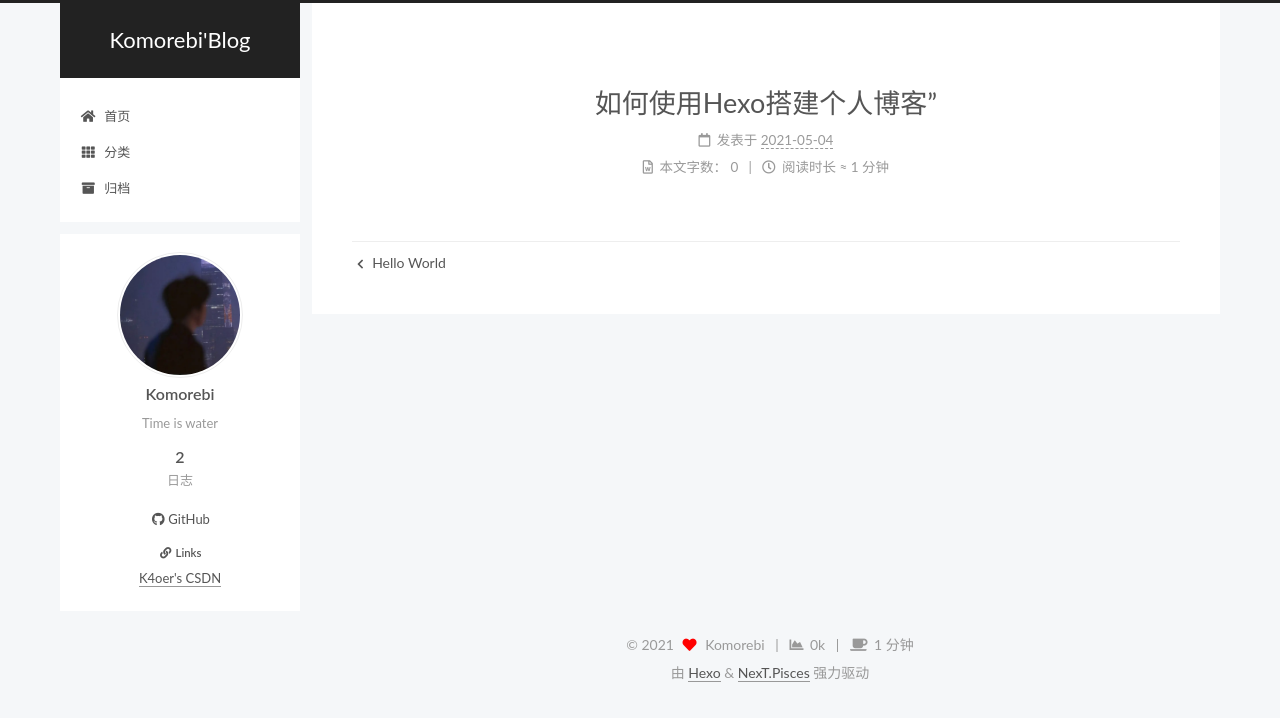
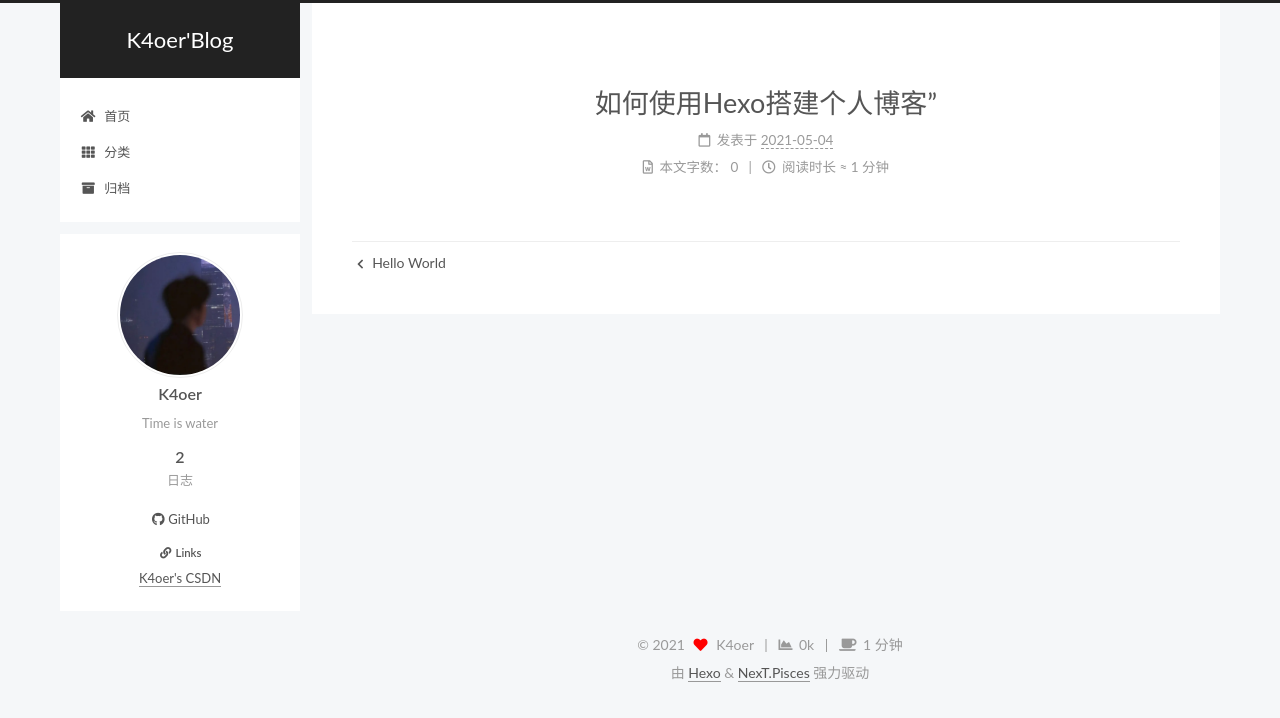
Before and after one commit to K4oer/K4oer.github.io, a plain HTML site: page 2021/05/04/如何使用Hexo搭建个人博客”/index.html in a window 1280 px wide. Drawn offline with Linux system fonts and the light colour scheme.

Commit message:
Site updated: 2021-05-05 11:40:58

```diff
--- a/2021/05/04/如何使用Hexo搭建个人博客”/index.html
+++ b/2021/05/04/如何使用Hexo搭建个人博客”/index.html
@@ -24,12 +24,12 @@
 <meta property="og:type" content="article">
 <meta property="og:title" content="如何使用Hexo搭建个人博客”">
 <meta property="og:url" content="http://k4oer.gitee.io/2021/05/04/%E5%A6%82%E4%BD%95%E4%BD%BF%E7%94%A8Hexo%E6%90%AD%E5%BB%BA%E4%B8%AA%E4%BA%BA%E5%8D%9A%E5%AE%A2%E2%80%9D/index.html">
-<meta property="og:site_name" content="Komorebi&#39;Blog">
+<meta property="og:site_name" content="K4oer&#39;Blog">
 <meta property="og:description" content="Time is water">
 <meta property="og:locale" content="zh_CN">
 <meta property="article:published_time" content="2021-05-04T15:43:11.000Z">
 <meta property="article:modified_time" content="2021-05-04T15:43:11.792Z">
-<meta property="article:author" content="Komorebi">
+<meta property="article:author" content="K4oer">
 <meta name="twitter:card" content="summary">
 
 <link rel="canonical" href="http://k4oer.gitee.io/2021/05/04/%E5%A6%82%E4%BD%95%E4%BD%BF%E7%94%A8Hexo%E6%90%AD%E5%BB%BA%E4%B8%AA%E4%BA%BA%E5%8D%9A%E5%AE%A2%E2%80%9D/">
@@ -45,7 +45,7 @@
   };
 </script>
 
-  <title>如何使用Hexo搭建个人博客” | Komorebi'Blog</title>
+  <title>如何使用Hexo搭建个人博客” | K4oer'Blog</title>
 
 
 
@@ -96,7 +96,7 @@
 
     <a href="/" class="brand" rel="start">
       <span class="logo-line-before"><i></i></span>
-      <h1 class="site-title">Komorebi'Blog</h1>
+      <h1 class="site-title">K4oer'Blog</h1>
       <span class="logo-line-after"><i></i></span>
     </a>
   </div>
@@ -155,12 +155,12 @@
 
     <span hidden itemprop="author" itemscope itemtype="http://schema.org/Person">
       <meta itemprop="image" content="/images/me.png">
-      <meta itemprop="name" content="Komorebi">
+      <meta itemprop="name" content="K4oer">
       <meta itemprop="description" content="Time is water">
     </span>
 
     <span hidden itemprop="publisher" itemscope itemtype="http://schema.org/Organization">
-      <meta itemprop="name" content="Komorebi'Blog">
+      <meta itemprop="name" content="K4oer'Blog">
     </span>
       <header class="post-header">
         <h1 class="post-title" itemprop="name headline">
@@ -284,9 +284,9 @@
 
       <div class="site-overview-wrap sidebar-panel">
         <div class="site-author motion-element" itemprop="author" itemscope itemtype="http://schema.org/Person">
-    <img class="site-author-image" itemprop="image" alt="Komorebi"
+    <img class="site-author-image" itemprop="image" alt="K4oer"
       src="/images/me.png">
-  <p class="site-author-name" itemprop="name">Komorebi</p>
+  <p class="site-author-name" itemprop="name">K4oer</p>
   <div class="site-description" itemprop="description">Time is water</div>
 </div>
 <div class="site-state-wrap motion-element">
@@ -345,7 +345,7 @@
   <span class="with-love">
     <i class="fa fa-heart"></i>
   </span>
-  <span class="author" itemprop="copyrightHolder">Komorebi</span>
+  <span class="author" itemprop="copyrightHolder">K4oer</span>
     <span class="post-meta-divider">|</span>
     <span class="post-meta-item-icon">
       <i class="fa fa-chart-area"></i>
```
Also changed, not shown: 2021/05/04/hello-world/index.html (+9 -9 lines), archives/2021/05/index.html (+8 -8 lines), archives/2021/index.html (+8 -8 lines), archives/index.html (+8 -8 lines), categories/index.html (+7 -7 lines), index.html (+12 -12 lines).
